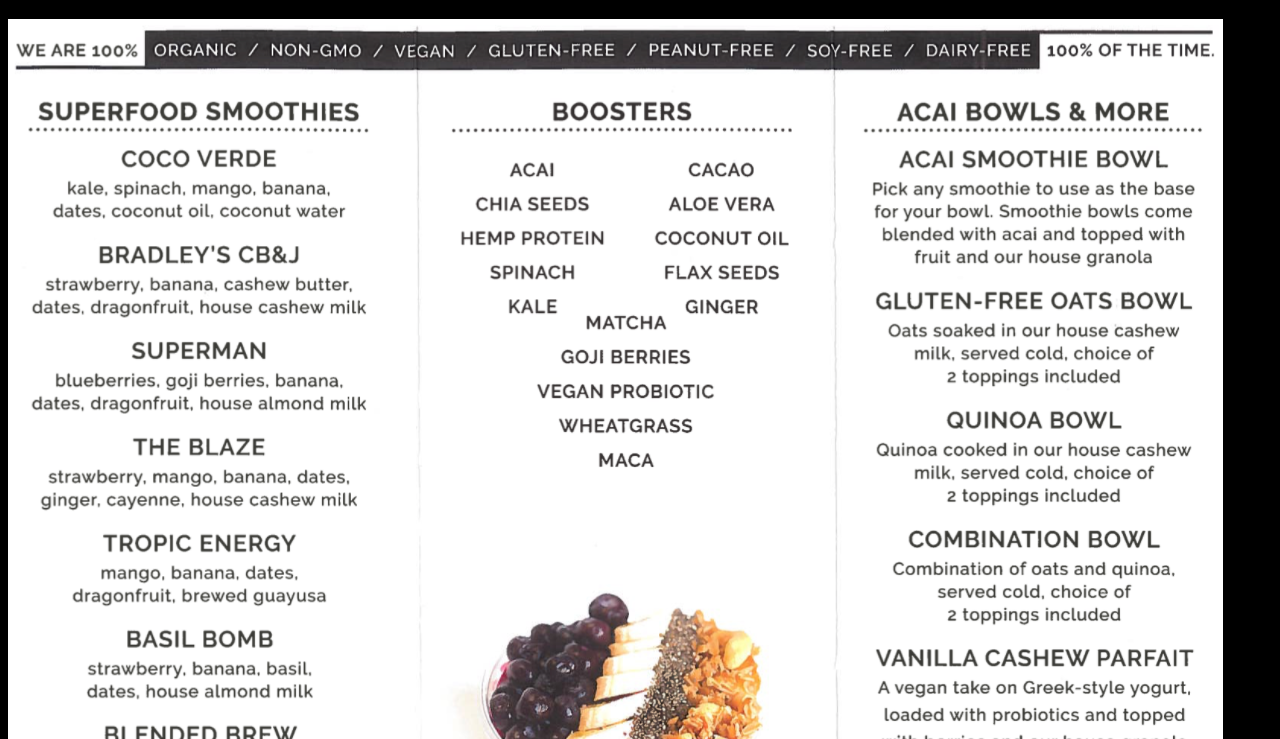
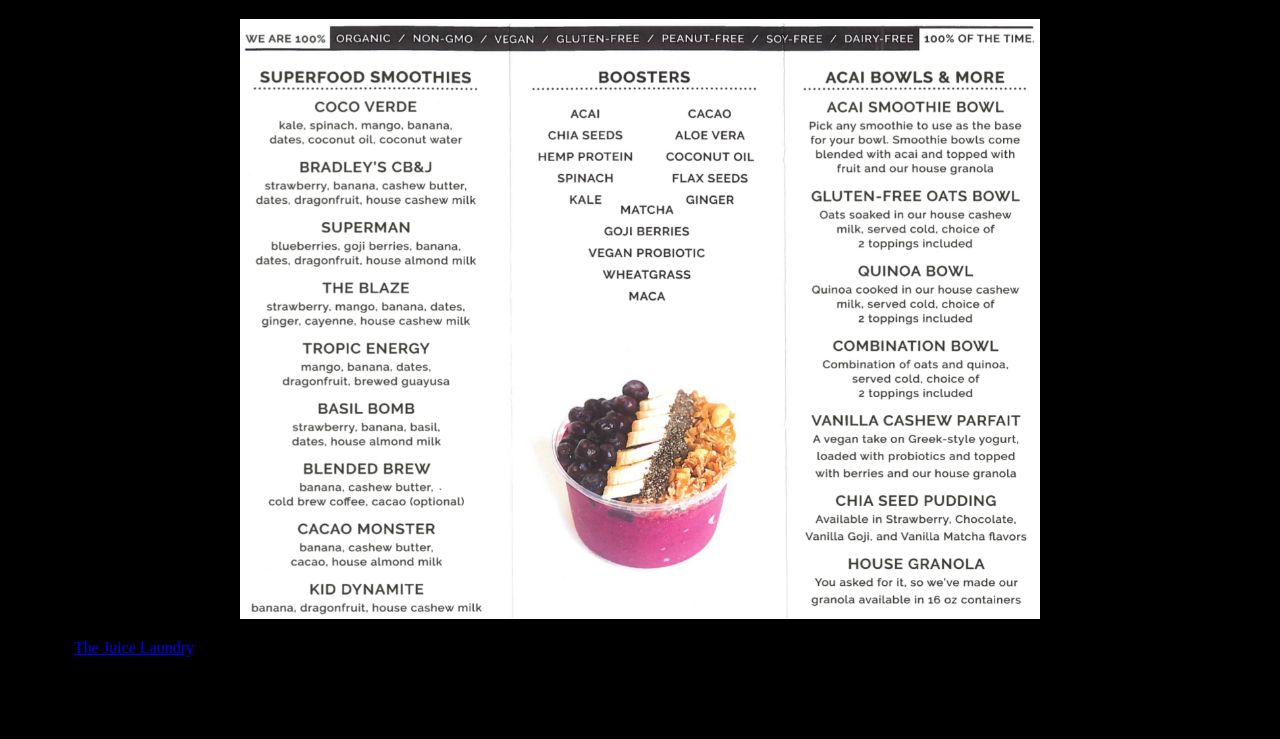
Before and after one commit to AnanYaMK/JuiceLaundry, a plain HTML site: page index.html in a window 1280 px wide. Shown: the part 61-800 px from the top of the page. Drawn offline with Linux system fonts and the light colour scheme.

Commit message:
Update index.html

```diff
--- a/index.html
+++ b/index.html
@@ -11,7 +11,9 @@
 
   <body style="background-color: black;">
 
-        <img style="align-items: center;" src="MENU.PNG"/>
+        <p style="text-align: center;">
+            <img src="MENU.PNG" alt="Menu" width="800" height="600"/>
+        </p>
 
 
 
```
